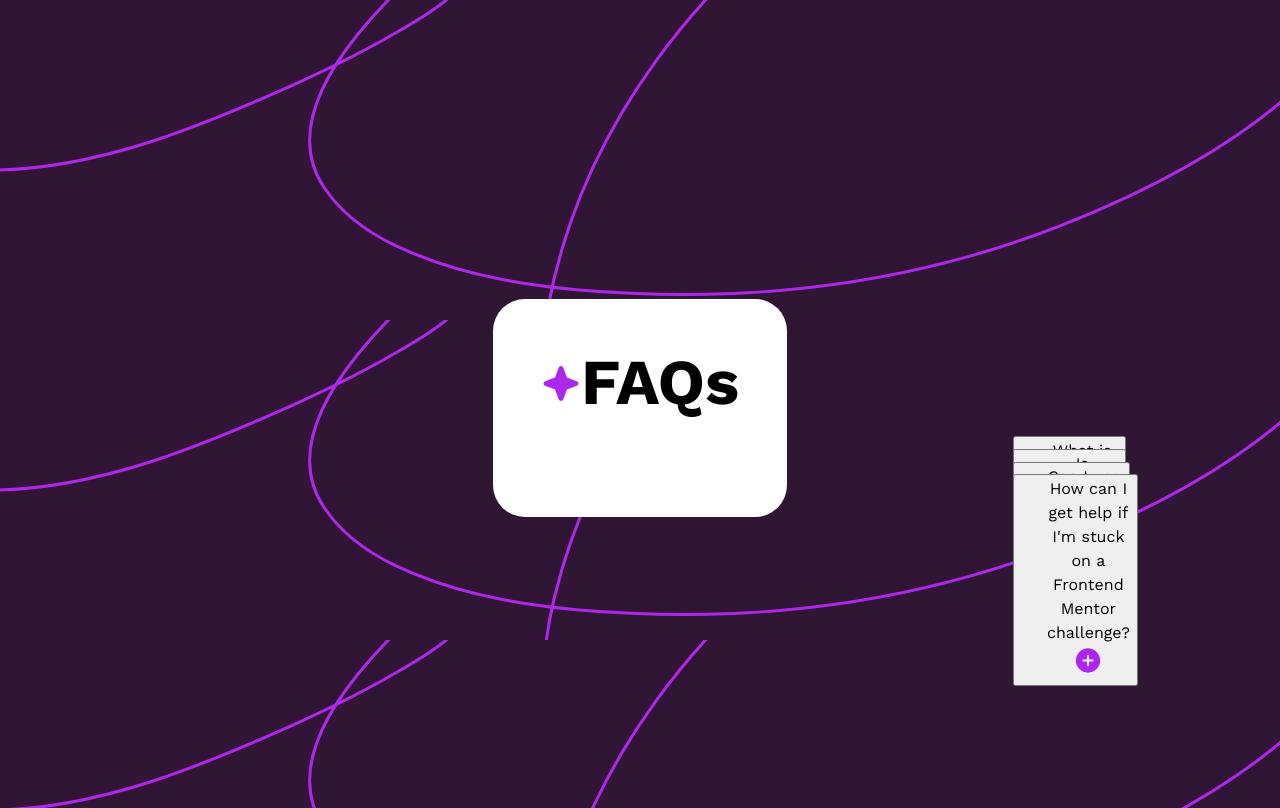
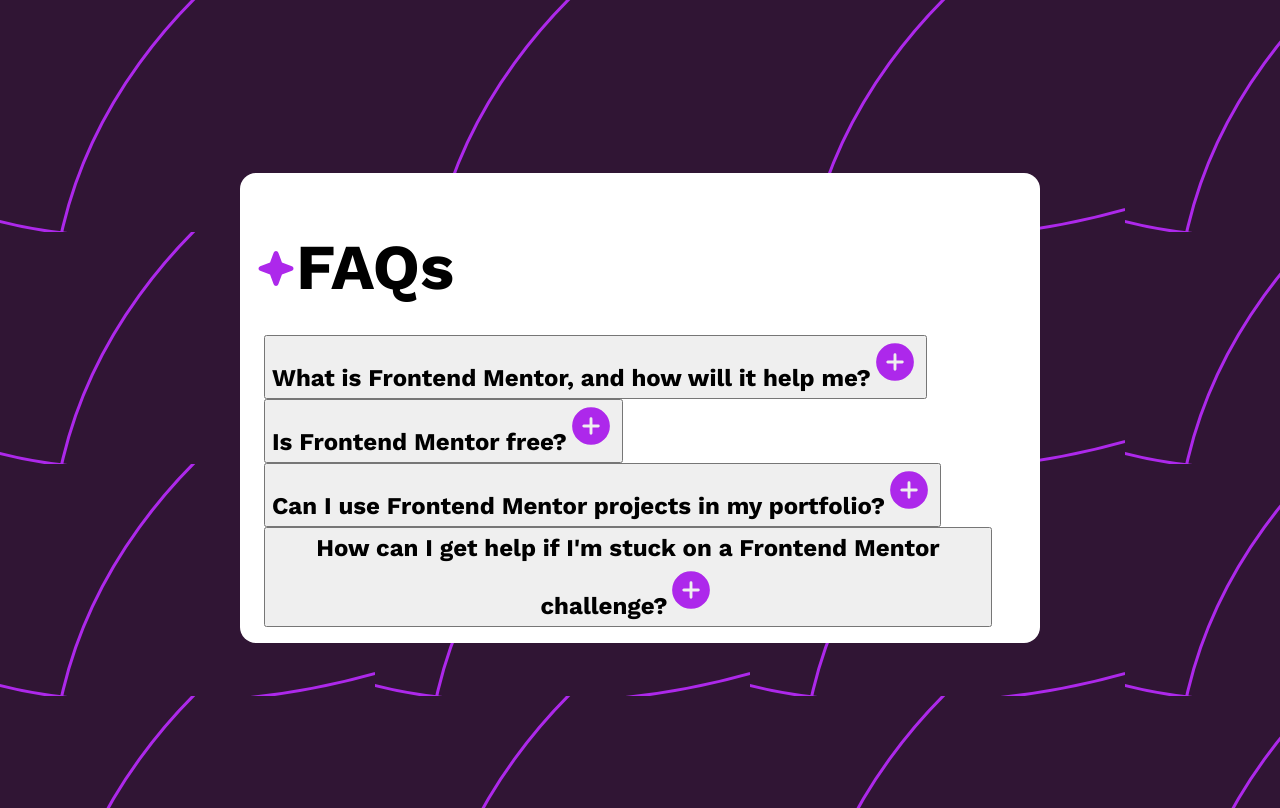
Before and after one commit to amersfoort3232/Faq-accordion, a React (Vite) app: page / in a window 1280 px wide. Built offline with nearby package versions, Linux system fonts and the light colour scheme.

Commit message:
added css for both mobile and normal web view

```diff
--- a/src/App.css
+++ b/src/App.css
@@ -94,68 +94,78 @@
   scroll-margin-block: 5ex;
 }
 
-p {
-  font-size: 1rem;
+h1 {
+  margin-bottom: 2rem;
 }
 
-main {
-  align-items: center;
-  justify-content: center;
-  flex-direction: column;
-  flex: 1;
+.FAQ-container {
+  background-color: white;
+  max-width: 28rem;
+  padding: 1rem;
+  border-radius: 1rem;
 }
 
-h1 {
-  font-size: 3rem;
-  margin: 1rem;
+.button-container {
+  display: flex;
+  width: 100%;
+  justify-content: space-between;
+  align-items: center;
+  padding: 1rem 0;
+  border-top: 1px solid grey;
+  border-bottom: 1px solid grey;
+  cursor: pointer;
+  border-left-style: none;
+  border-right-style: none;
+  background-color: white;
 }
 
 .question {
-  position: relative;
+  padding-left: 0rem;
+  text-align: left;
+  color: hsl(292, 42%, 14%);
+  font-weight: 700;
+  margin-right: 1.5rem;
 }
 
-.FAQ-container {
-  max-width: 25rem;
-  padding: 1rem;
-  background-color: white;
-  border-radius: 2rem;
+.minusIcon,
+.plusIcon {
+  height: 100%;
+  width: 10%;
+}
+
+.answer {
+  color: hsl(292, 16%, 49%);
+  padding-bottom: 1rem;
+}
+
+@media screen and (min-width: 820px) {
+  h1 {
+    font-size: 4rem;
+  }
+  .body {
+    background-image: url("./assets/images/background-pattern-desktop.svg");
+  }
+
+  .FAQ-container {
+    max-width: 50rem;
+  }
+
+  .answer-container {
+    /*     max-width: 35rem; */
+  }
+}
+
+.minusIcon,
+.plusIcon {
+  height: 48px;
+  width: 48px;
+}
+
+.question,
+.answer {
+  font-size: 1.5rem;
 }
 
 .faq-each-container {
-  padding: 0.4rem 0.5rem;
+  padding: 0 0.5rem;
 }
-
-.title {
-  display: flex;
-  align-items: center;
-}
-
-h3 {
-  font-size: 1.2rem;
-}
-
-.icon-container {
-  display: inline;
-}
-
-@media only screen and (min-width: 1024px) {
-  body {
-    background-image: url("./assets/images/background-pattern-desktop.svg");
-  }
-
-  .icon-container {
-    padding-left: 2rem;
-    position: absolute;
-    left: 30rem;
-    top: -0.25rem;
-  }
-
-  .FAQ-container {
-    max-width: 40rem;
-    padding: 2rem;
-  }
-
-  h1 {
-    font-size: 4rem;
-  }
-}
```
